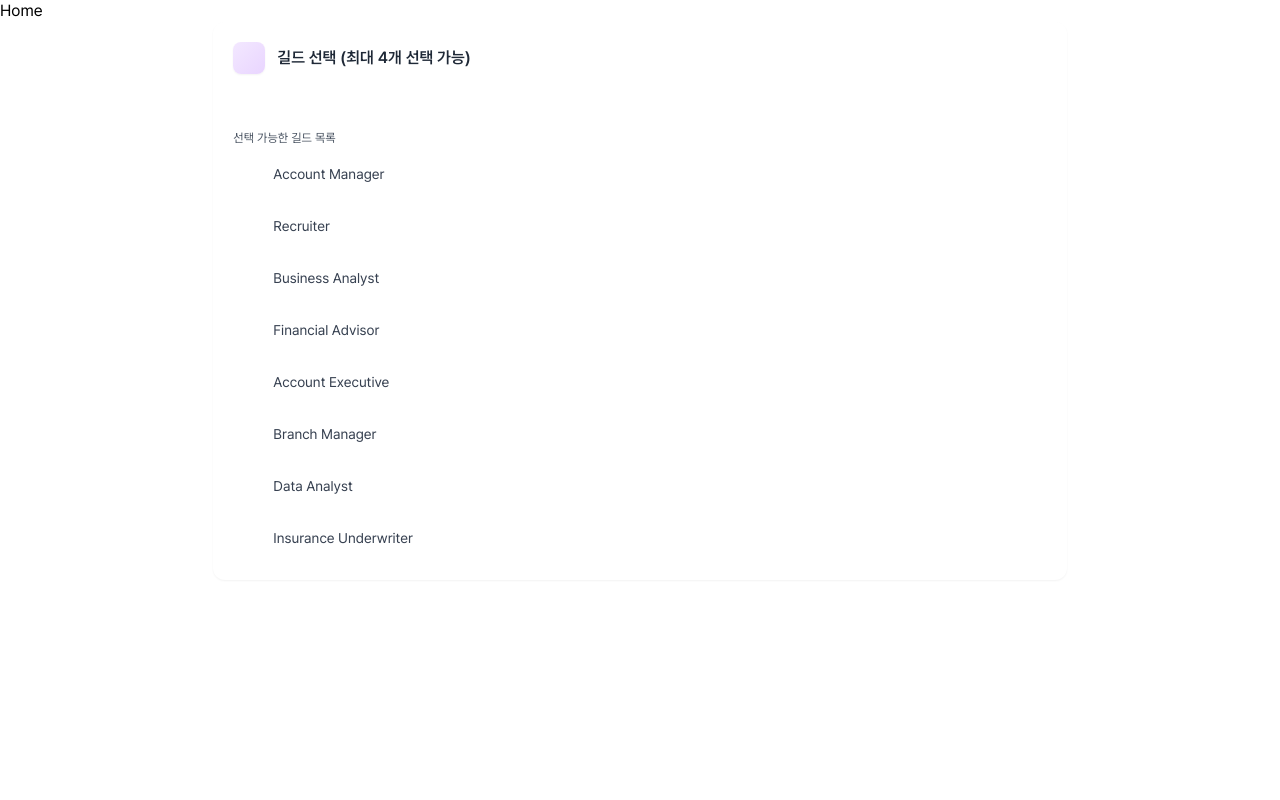
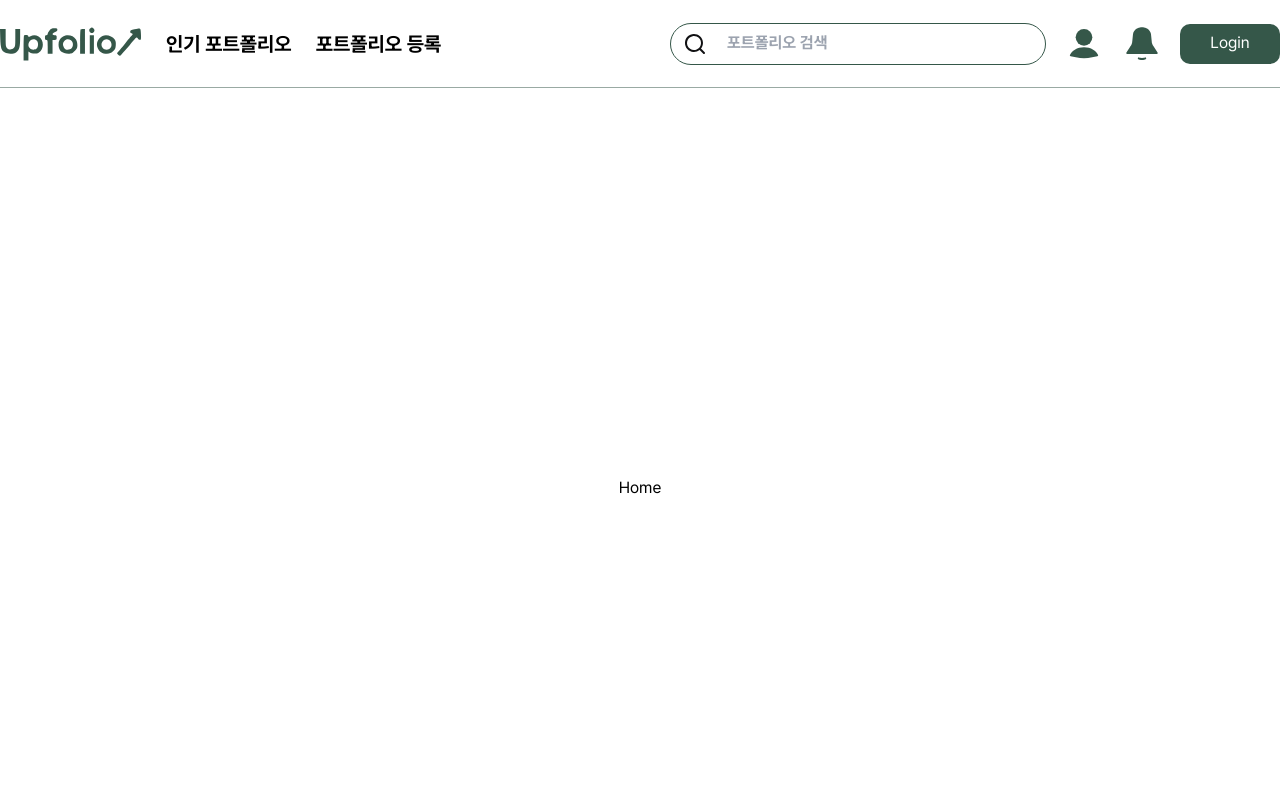
Before and after one commit to play3step/upfolio, a React (Vite) app: page / in a window 1280 px wide. Shown: the top 800 px of the page. Built offline with nearby package versions, Linux system fonts and the light colour scheme.

Commit message:
style : 기본 레이아웃 추가

```diff
--- a/src/App.tsx
+++ b/src/App.tsx
@@ -1,12 +1,10 @@
 import { RouterProvider } from 'react-router-dom'
 import { router } from './routes/Router'
-import SupaTest from './pages/SupaTest'
 
 function App() {
   return (
     <>
       <RouterProvider router={router} />
-      <SupaTest />
     </>
   )
 }
--- /dev/null
+++ b/src/layouts/Layout.tsx
@@ -0,0 +1,20 @@
+import Header from '@/components/common/Header'
+import Footer from '@/components/common/Footer'
+
+export default function Layout({ children }: { children: React.ReactNode }) {
+  return (
+    <div>
+      <Header />
+      <main
+        style={{
+          minHeight: '100vh',
+          display: 'flex',
+          justifyContent: 'center',
+          alignItems: 'center'
+        }}>
+        {children}
+      </main>
+      <Footer />
+    </div>
+  )
+}
--- a/src/routes/Router.tsx
+++ b/src/routes/Router.tsx
@@ -10,13 +10,9 @@ import { NewPortfolio } from '@/pages/Portfolio/NewProtfolio'
 import { PortfolioDetail } from '@/pages/Portfolio/PortfolioDetail'
 import { PortfolioList } from '@/pages/Portfolio/PortfolioList'
 import { createBrowserRouter } from 'react-router-dom'
-import FormAndText from '@/pages/Example/FormAndText'
+import Layout from '@/layouts/Layout'
 
-export const router = createBrowserRouter([
-  {
-    path: '/example/form',
-    element: <FormAndText />
-  },
+const routerList = [
   {
     path: '/',
     element: <Home />
@@ -62,4 +58,11 @@ export const router = createBrowserRouter([
     path: '*',
     element: <NotFound />
   }
-])
+]
+
+export const router = createBrowserRouter(
+  routerList.map(item => ({
+    path: item.path,
+    element: <Layout>{item.element}</Layout>
+  }))
+)
```
Also changed, not shown: src/layouts/index.ts (deleted).
